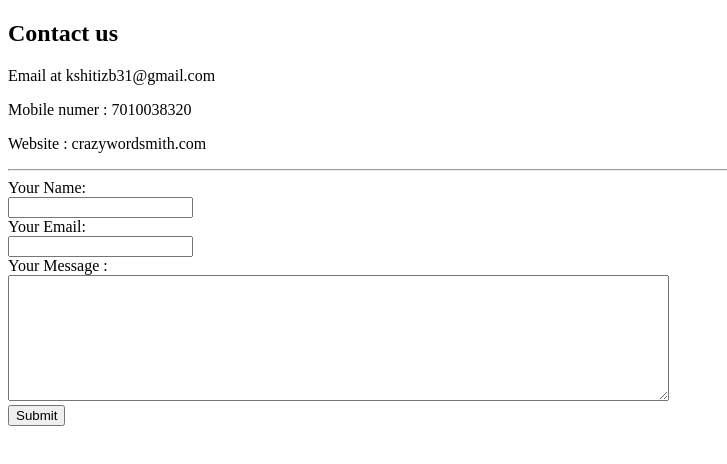
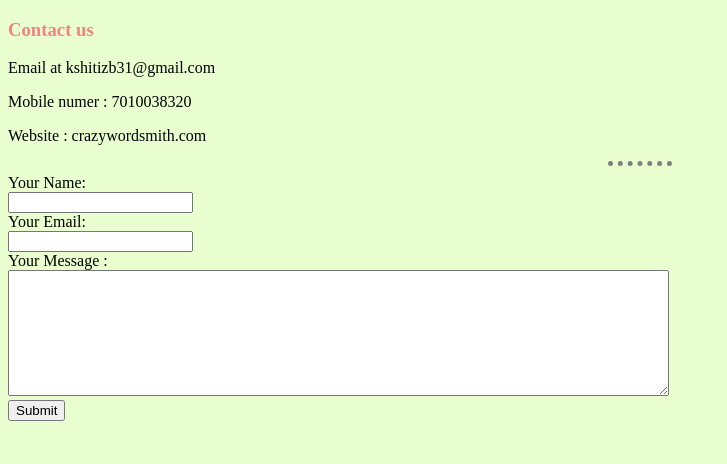
Before and after one commit to NachtBlade31/Training, a plain HTML site: page Contact-Detail.html in a window 1280 px wide. Shown: the whole page, without its empty margins (0-727 px from the left). Drawn offline with Linux system fonts and the light colour scheme.

Commit message:
Add files via upload

```diff
--- /dev/null
+++ b/CSS/styles.css
@@ -0,0 +1,16 @@
+body{
+  background-color:#eaffd0;
+}
+hr{
+  border-style:none;
+  border-top: dotted;
+  border-color:grey;
+  border-width:5px;
+  width:5%;
+}
+h1{
+  color: #f38181;
+}
+h3{
+  color: #f38181;
+}
--- a/Contact-Detail.html
+++ b/Contact-Detail.html
@@ -3,9 +3,10 @@
   <head>
     <meta charset="utf-8">
     <title>Contact Us</title>
+    <link rel="stylesheet" href="CSS/styles.css">
   </head>
   <body>
-    <h2>Contact us </h2>
+    <h3>Contact us </h3>
     <p>Email at kshitizb31@gmail.com</p>
     <p>Mobile numer : 7010038320</p>
     <p>Website : crazywordsmith.com </p>
```
Also changed, not shown: hobbies.html (+1 -0 lines), index.html (+2 -1 lines).
